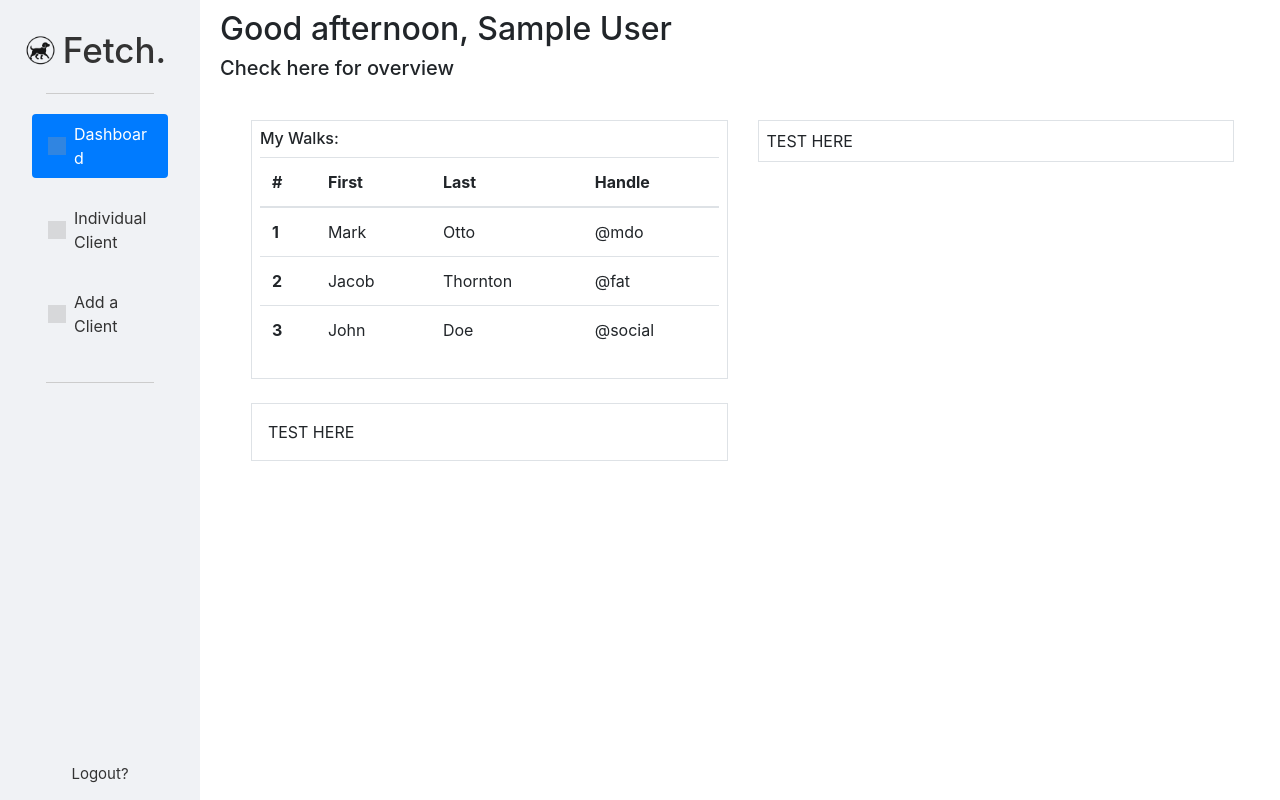
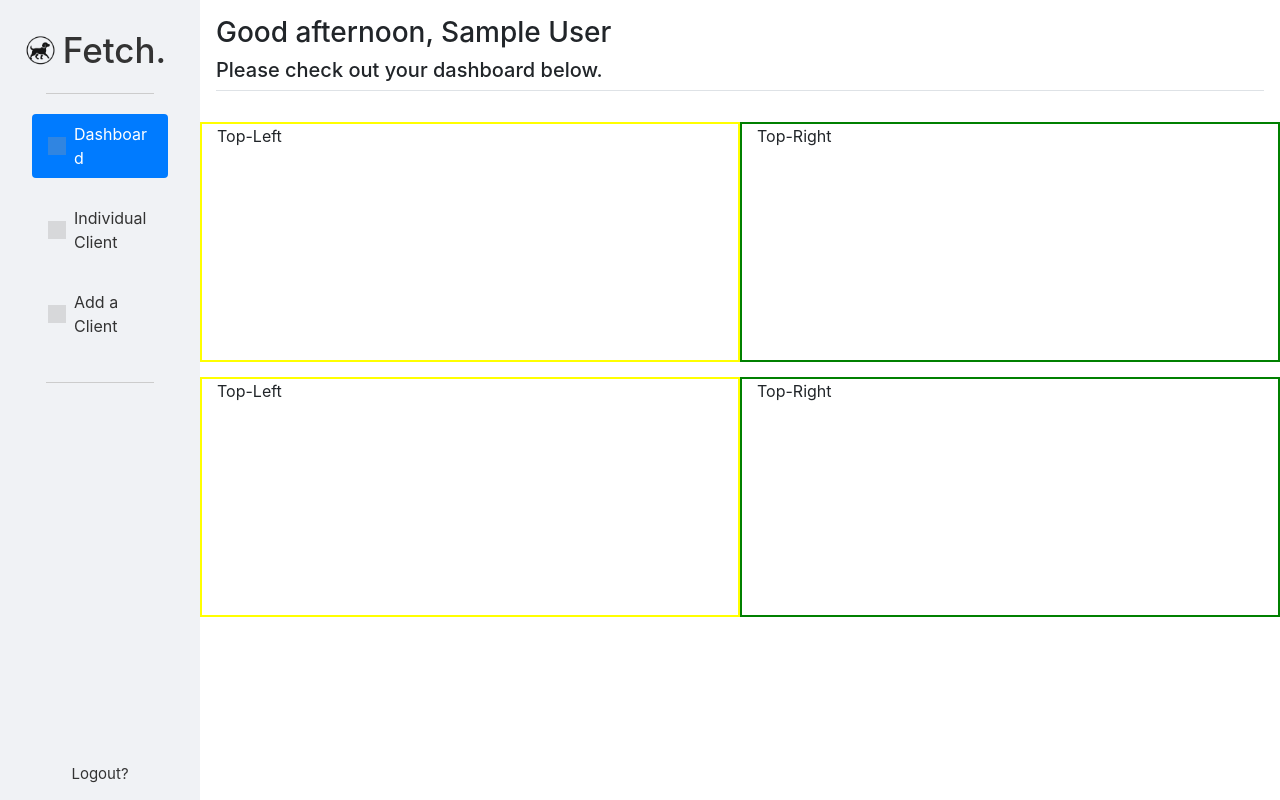
Before and after one commit to veeringnugget/cs50-dogwalker, a Flask app: page / in a window 1280 px wide. Run offline with Flask 3, Linux system fonts and the light colour scheme; the visitor is signed in with stand-in values (Sample User, id 1); grey boxes are pictures that could not be loaded.

Commit message:
Cleaned up grid

```diff
--- a/templates/index.html
+++ b/templates/index.html
@@ -35,60 +35,20 @@
   </div>
 
   <!--CENTRE PAGE-->
-  <div class="flex-grow-1">
-    <div class="centre">
-    <div class="dash-top">
-      <h2>{{greeting}}{{name}}</h2>
-      <h5>Check here for overview</h5>
+  <div class="container-fluid"">
+    <div class="row align p-3 flex-column b-2">
+      <h3>{{greeting}}{{name}}</h3>
+      <span class="border-bottom"><h5>Please check out your dashboard below.</h5></span>
     </div>
-
-<div class="container-fluid dashboard-centre">
-  <div class="row gx-0">
-    <div class="col-md-6">
-      <div class="border p-2">
-        <h6>My Walks:</h6>
-<table class="table">
-  <thead>
-    <tr>
-      <th scope="col">#</th>
-      <th scope="col">First</th>
-      <th scope="col">Last</th>
-      <th scope="col">Handle</th>
-    </tr>
-  </thead>
-  <tbody>
-    <tr>
-      <th scope="row">1</th>
-      <td>Mark</td>
-      <td>Otto</td>
-      <td>@mdo</td>
-    </tr>
-    <tr>
-      <th scope="row">2</th>
-      <td>Jacob</td>
-      <td>Thornton</td>
-      <td>@fat</td>
-    </tr>
-    <tr>
-      <th scope="row">3</th>
-      <td>John</td>
-      <td>Doe</td>
-      <td>@social</td>
-    </tr>
-  </tbody>
-</table>
-      </div>
+    <div class="row" style="height: 30vh; margin-top: 15px;">
+      <div class="col" style="border: 2px solid yellow;">Top-Left</div>
+      <div class="col" style="border: 2px solid green;">Top-Right</div>
     </div>
-    <div class="col-md-6">
-      <div class="border p-2">TEST HERE</div>
+    <div class="row" style="height: 30vh; margin-top: 15px;">
+      <div class="col" style="border: 2px solid yellow;">Top-Left</div>
+      <div class="col" style="border: 2px solid green;">Top-Right</div>
     </div>
   </div>
 
-  <div class="row gx-2 mt-4">
-    <div class="col-md-6">
-      <div class="border p-3">TEST HERE</div>
-    </div>
-  </div>
-</div>
 
 {% endblock %}
```
